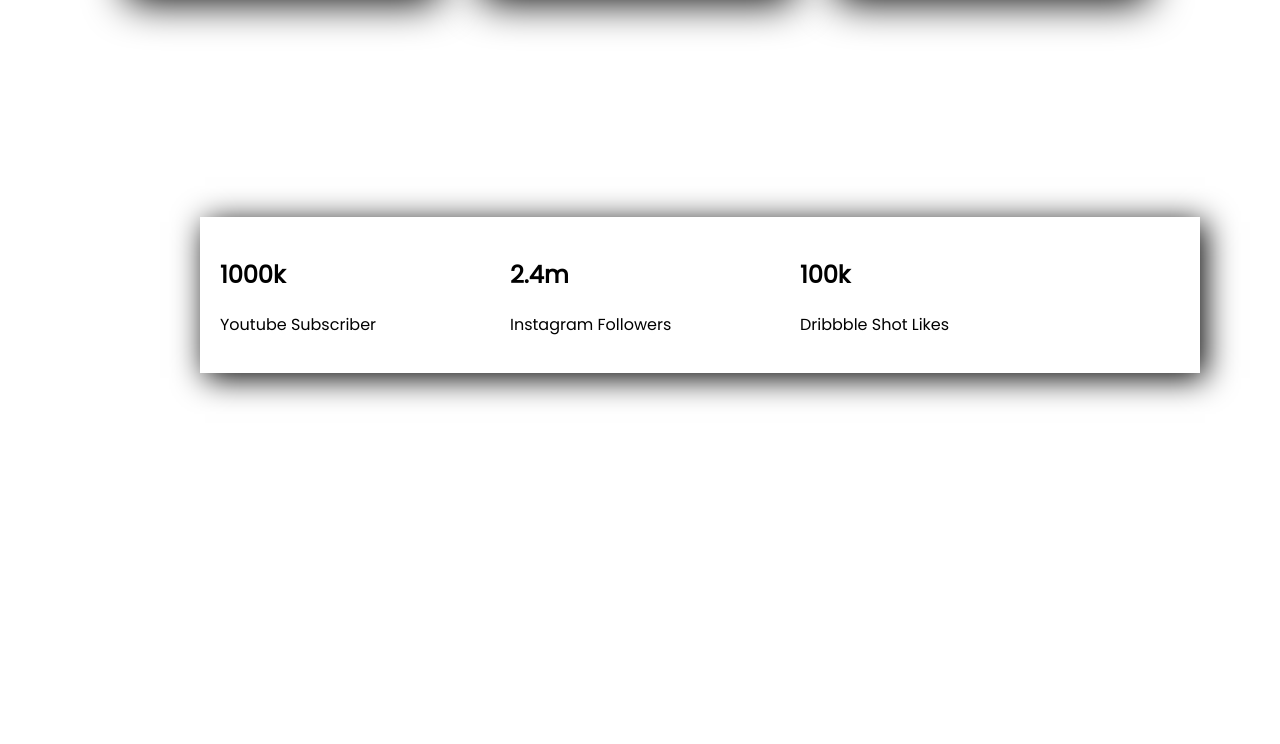
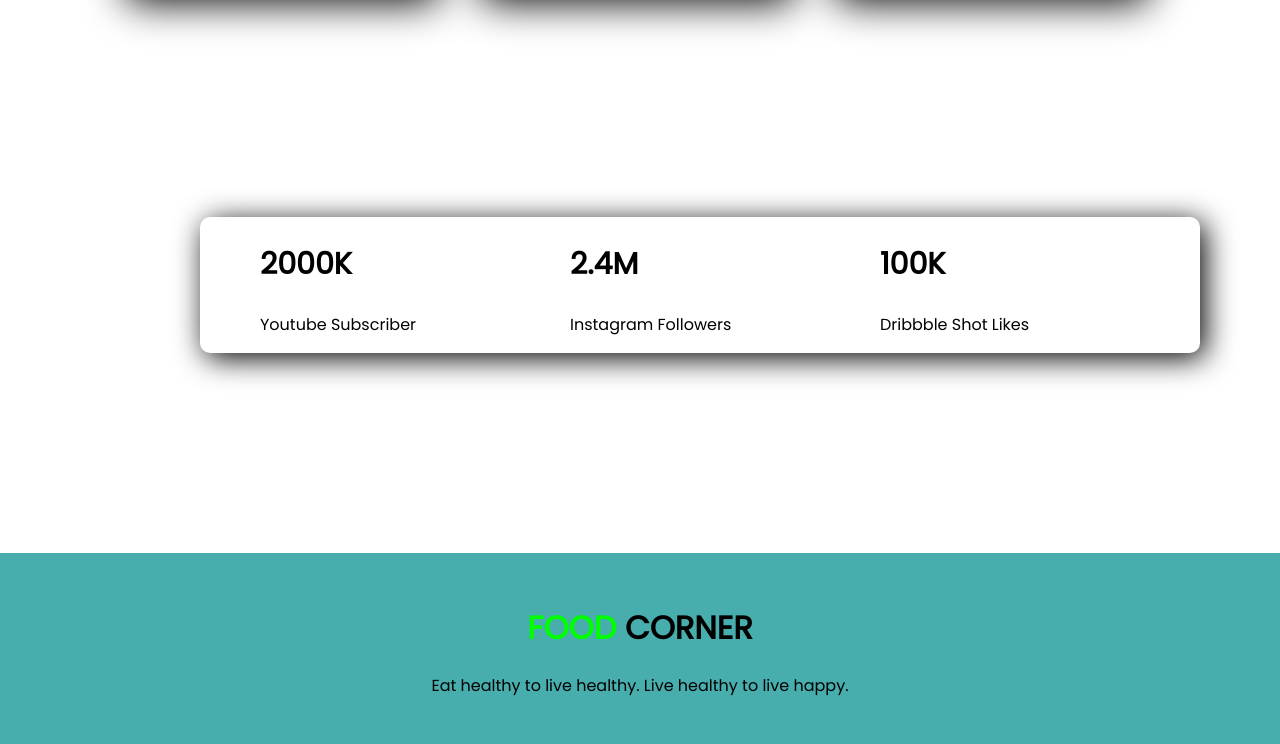
Before and after one commit to developerabdulaziz/assignment-1, a plain HTML site: page index.html in a window 1280 px wide. Shown: the part 1710-2454 px from the top of the page. Before the commit the page ends 2283 px from the top, so only its background shows below. Drawn offline with Linux system fonts and the light colour scheme.

Commit message:
finally done

```diff
--- a/index.html
+++ b/index.html
@@ -71,7 +71,7 @@
 
     <section class="number">
         <div class="nmbr">
-            <h1>1000k</h1>
+            <h1>2000k</h1>
             <p>Youtube Subscriber</p>
         </div>
         <div class="nmbr">
@@ -83,6 +83,11 @@
             <p>Dribbble Shot Likes</p>
         </div>
     </section>
+    <!-------------------------------------------------------------->
+    <footer>
+        <h1><span class="lime">food</span> corner</h1>
+        <p>Eat healthy to live healthy. Live healthy to live happy.</p>
+    </footer>
 
 </body>
 
--- a/style.css
+++ b/style.css
@@ -82,8 +82,25 @@
     width: 1000px;
     margin: 200px;
     box-shadow: 5px 5px 30px ;
+    border-radius: 10px;
 }
 .nmbr {
     width: 250px;
-    padding: 20px;
+    padding-left: 60px;
 }
+.nmbr h1 {
+    font-size: 30px;
+    font-weight: bold;
+}
+/*===========================*/
+footer {
+   text-align: center;
+   background-color: rgb(72, 173, 173);
+   padding: 30px;
+}
+h1 {
+    text-transform: uppercase;
+}
+.lime {
+    color: lime;
+}
```
